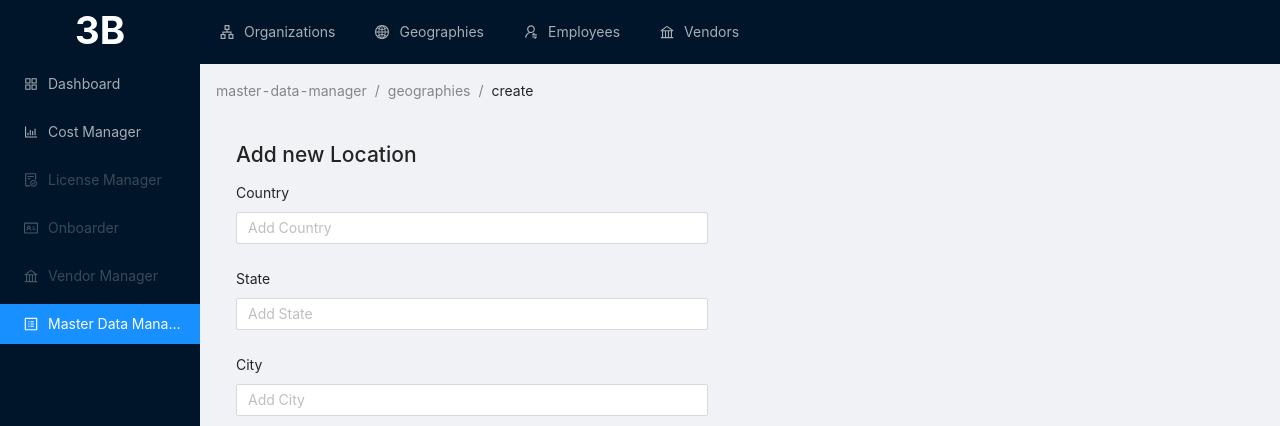
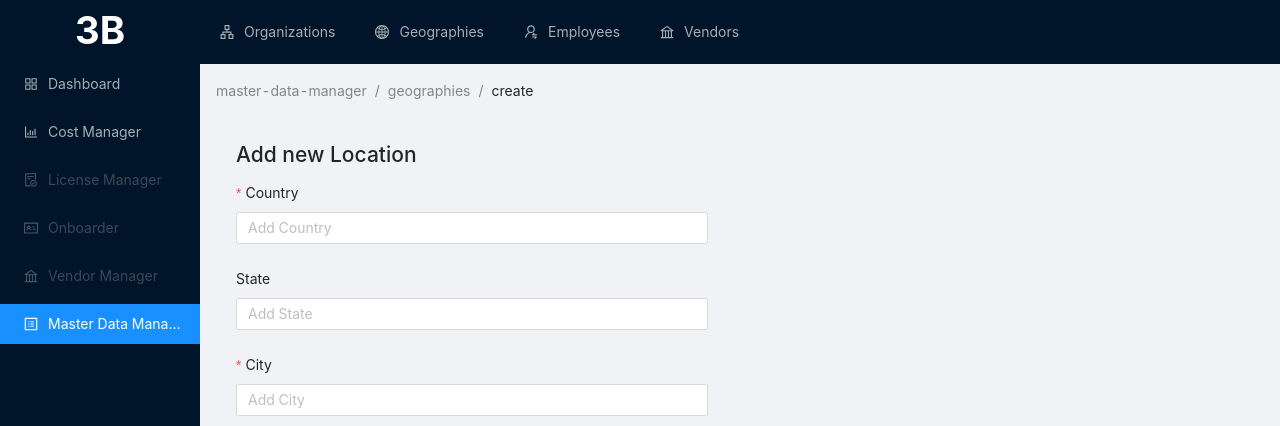
Before and after one commit to MaximBuz/data-vendor-manager, a Next.js app in the folder frontend/frontend/frontend_vendormanager/: page /master-data-manager/geographies/create in a window 1280 px wide. Shown: the top 426 px of the page. Built offline with nearby package versions, Linux system fonts and the light colour scheme.

Commit message:
added form validation to create location form

```diff
--- a/frontend/frontend/frontend_vendormanager/api_utils/api_mutators/postEntity.js
+++ b/frontend/frontend/frontend_vendormanager/api_utils/api_mutators/postEntity.js
@@ -1,6 +1,6 @@
 import apiClient from "../http-common";
 
-export default async function getEntityTypes(formData) {
+export default async function postEntity(formData) {
     console.log(formData.values)
     const { data } = await apiClient.post(`organizational-entities/`, formData.values)
     return data;
--- a/frontend/frontend/frontend_vendormanager/components/forms/CreateLocationForm.js
+++ b/frontend/frontend/frontend_vendormanager/components/forms/CreateLocationForm.js
@@ -45,13 +45,31 @@ export default function CreateEntityForm({ initialValues }) {
         onFinishFailed={onFinishFailed}
         layout="vertical"
       >
-        <Form.Item label="Country" name="country">
+        <Form.Item
+          label="Country"
+          name="country"
+          rules={[
+            {
+              required: true,
+              message: "Please input a country!",
+            },
+          ]}
+        >
           <Input placeholder="Add Country" />
         </Form.Item>
         <Form.Item label="State" name="state">
           <Input placeholder="Add State" />
         </Form.Item>{" "}
-        <Form.Item label="City" name="city">
+        <Form.Item
+          label="City"
+          name="city"
+          rules={[
+            {
+              required: true,
+              message: "Please input a city name!",
+            },
+          ]}
+        >
           <Input placeholder="Add City" />
         </Form.Item>
         <Form.Item label="ZIP Code" name="zip_code">
```
